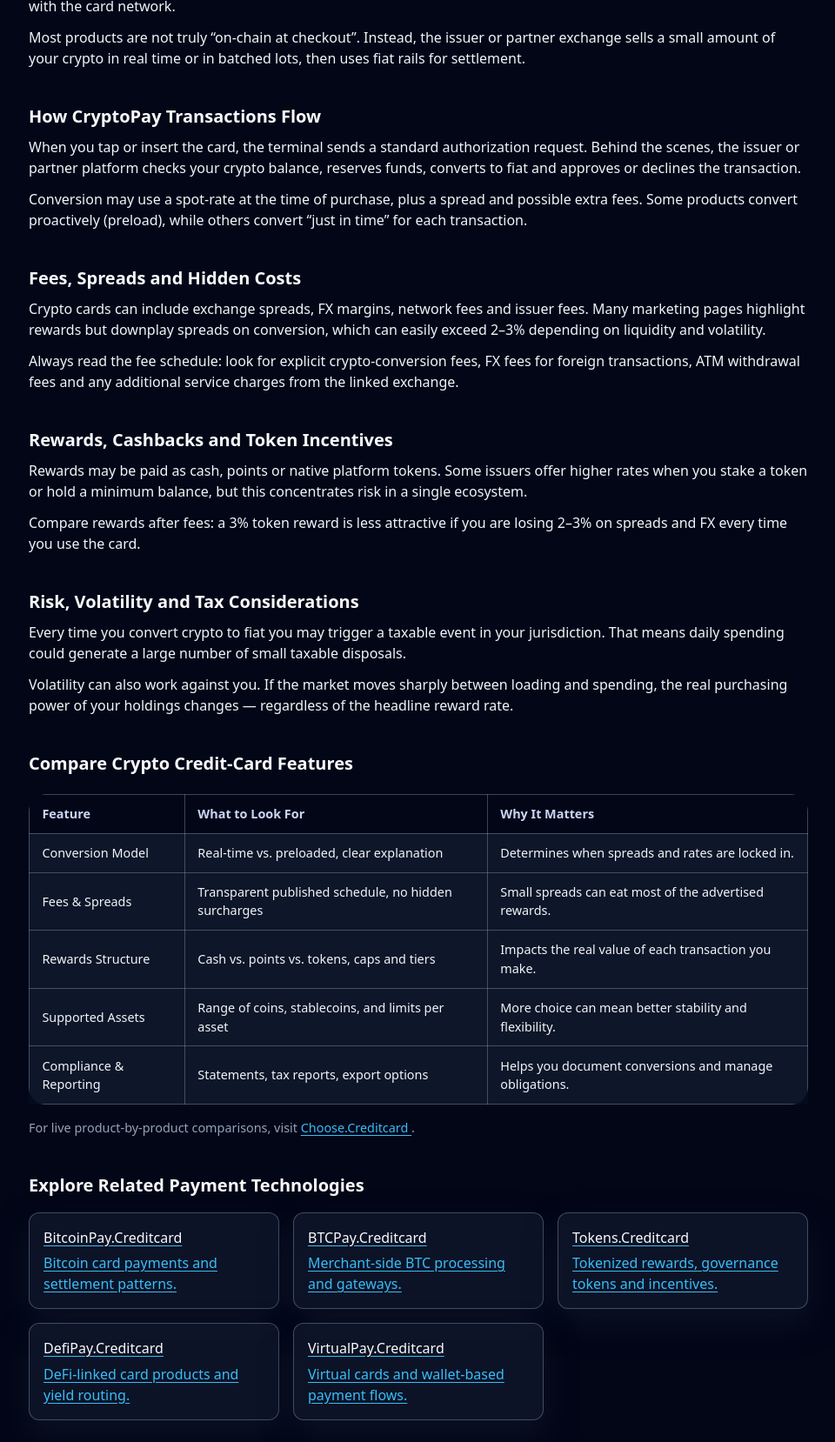
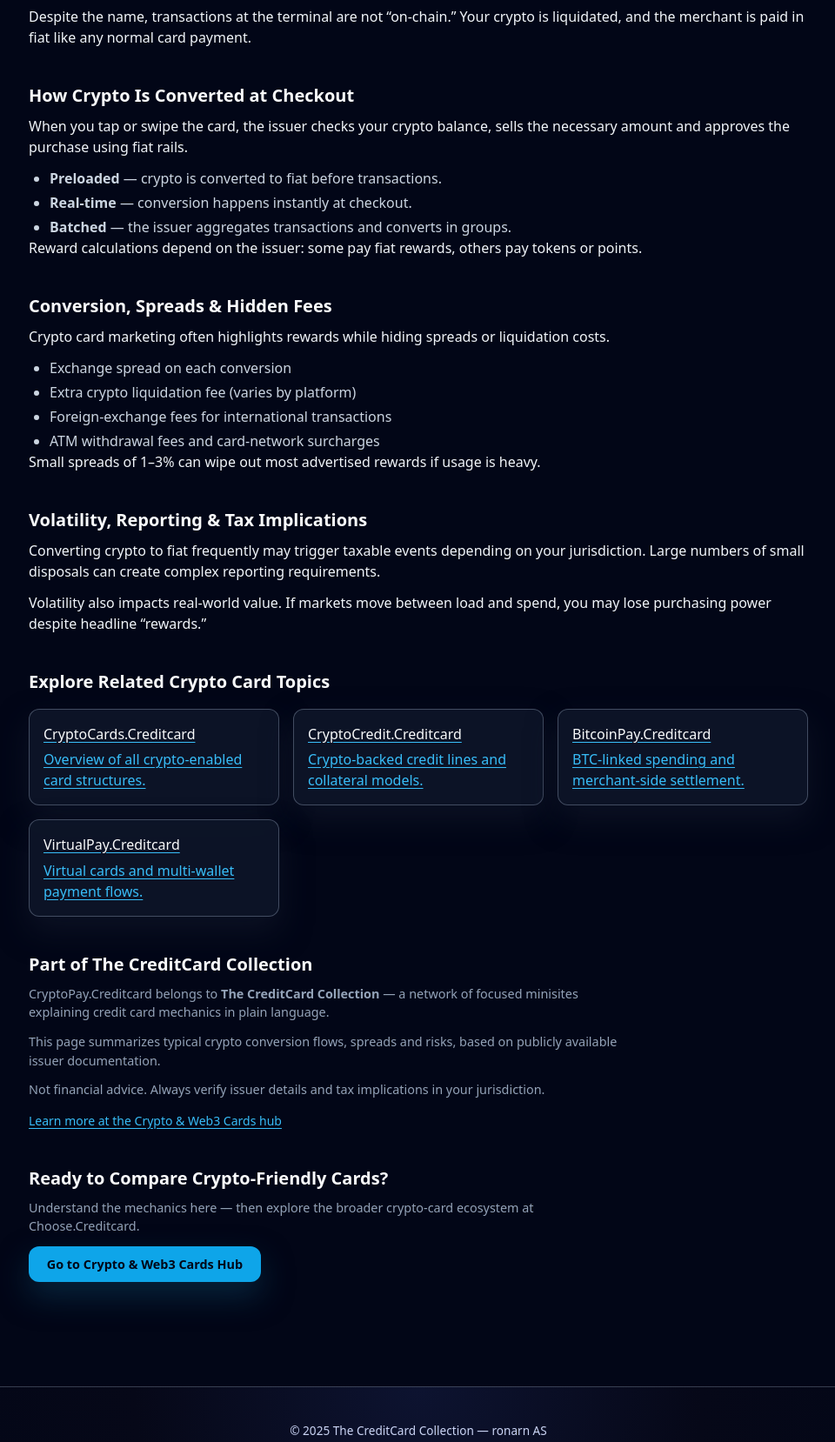
Before and after one commit to ChooseCreditCard/cryptopay.creditcard, a plain HTML site: page index.html in a window 1280 px wide. Shown: the part 559-2217 px from the top of the page at 87% size, without its empty margins (159-1119 px from the left). Drawn offline with nearby package versions, Linux system fonts and the light colour scheme.

Commit message:
Update index.html

```diff
--- a/index.html
+++ b/index.html
@@ -5,38 +5,39 @@
   <meta name="viewport" content="width=device-width, initial-scale=1" />
 
   <title>CryptoPay.Creditcard – How Crypto Credit-Card Payments Work</title>
-  <meta name="description" content="Understand how crypto-linked credit cards work: on-ramp/off-ramp, conversion, fees, rewards and risks. Independent overview of crypto card payments." />
+  <meta name="description" content="Independent guide to how crypto-linked credit cards convert assets to fiat at checkout. Understand conversion, spreads, rewards, wallets and risk." />
   <meta name="robots" content="index,follow" />
   <link rel="canonical" href="https://cryptopay.creditcard/" />
 
   <!-- Open Graph -->
   <meta property="og:title" content="CryptoPay.Creditcard – Crypto Credit-Card Payments Explained" />
-  <meta property="og:description" content="Learn how crypto credit cards convert your coins to fiat at the point of sale, what fees apply and how rewards are calculated." />
+  <meta property="og:description" content="How crypto is converted to fiat at checkout, what spreads apply, how rewards work and what risks to consider." />
   <meta property="og:type" content="website" />
   <meta property="og:url" content="https://cryptopay.creditcard/" />
-  <meta property="og:image" content="https://choose.creditcard/preview.png?utm_source=cryptopay.creditcard&utm_medium=referral&utm_campaign=og_image" />
+  <meta property="og:image" content="https://choose.creditcard/preview.png" />
 
   <!-- Twitter -->
   <meta name="twitter:card" content="summary_large_image" />
-  <meta name="twitter:title" content="CryptoPay.Creditcard – Crypto Credit-Card Payments Explained" />
-  <meta name="twitter:description" content="Independent explanation of crypto-linked credit cards, conversion paths, fees and tax considerations." />
-  <meta name="twitter:image" content="https://choose.creditcard/preview.png?utm_source=cryptopay.creditcard&utm_medium=referral&utm_campaign=twitter_image" />
+  <meta name="twitter:title" content="CryptoPay.Creditcard – Crypto Credit-Card Payments" />
+  <meta name="twitter:description" content="Independent explanation of crypto-linked card mechanics, conversion flows, fees and risk." />
+  <meta name="twitter:image" content="https://choose.creditcard/preview.png" />
 
   <!-- GA4 -->
   <script async src="https://www.googletagmanager.com/gtag/js?id=G-64FE63JQ3H"></script>
   <script>
     window.dataLayer = window.dataLayer || [];
-    function gtag(){dataLayer.push(arguments);}
+    function gtag(){ dataLayer.push(arguments); }
     gtag('js', new Date());
     gtag('config', 'G-64FE63JQ3H');
   </script>
 
-  <!-- Tailwind for utility classes -->
+  <!-- Tailwind -->
   <script src="https://cdn.tailwindcss.com"></script>
 
-  <!-- Your shared minisite styles -->
+  <!-- Shared minisite styles -->
   <link rel="stylesheet" href="./styles.css" />
 </head>
+
 <body class="bg-slate-950 text-slate-100">
 <header class="site-header">
   <div class="nav-inner max-w-6xl">
@@ -47,20 +48,21 @@
         <div class="brand-subtitle">Crypto Credit-Card Payments Explained</div>
       </div>
     </div>
-      <nav class="nav-links" aria-label="Page navigation">
+    <nav class="nav-links">
       <a href="#overview">Overview</a>
-        <a href="#mechanics">How It Works</a>
-        <a href="#compare">Compare</a>
+      <a href="#flow">Conversion Flow</a>
+      <a href="#fees">Fees</a>
+      <a href="#risks">Risks</a>
     </nav>
   </div>
 </header>
 
 <main class="cc-page">
+
   <!-- Breadcrumb -->
   <div class="cc-breadcrumb">
     <a href="https://choose.creditcard/?utm_source=cryptopay.creditcard&utm_medium=referral&utm_campaign=breadcrumb">Home</a>
-      &nbsp;›&nbsp;
-      CryptoPay.Creditcard
+    &nbsp;›&nbsp;CryptoPay.Creditcard
   </div>
 
   <!-- Hero -->
@@ -68,156 +70,118 @@
     <div class="hero-content">
       <h1>How Crypto Credit-Card Payments Actually Work</h1>
       <p class="hero-lead">
-          Crypto credit cards promise “spend your coins anywhere”. Here’s what really happens when you tap at the terminal — from conversion and spreads to rewards and tax questions.
+        Crypto-linked credit cards convert digital assets to fiat behind the scenes. Here’s how conversion, spreads, wallets and reward logic function in practice.
       </p>
-        <a class="cta" href="https://choose.creditcard/?utm_source=cryptopay.creditcard&utm_medium=referral&utm_campaign=hero_cta">
-          Compare crypto-friendly credit cards
+      <a class="cta" href="https://choose.creditcard/crypto/?utm_source=cryptopay.creditcard&utm_medium=referral&utm_campaign=hero_cta">
+        Explore Crypto & Web3 Cards
       </a>
     </div>
   </section>
 
-    <!-- Content sections -->
+  <!-- Overview -->
   <section id="overview" class="section">
-      <h2>What is a Crypto Credit Card?</h2>
-      <p>A crypto credit card looks and behaves like a normal Visa, Mastercard or similar, but is connected to a crypto wallet or exchange account. At the point of sale, your crypto is converted to fiat currency, which is used to settle the transaction with the card network.</p>
-      <p>Most products are not truly “on-chain at checkout”. Instead, the issuer or partner exchange sells a small amount of your crypto in real time or in batched lots, then uses fiat rails for settlement.</p>
+    <h2>What Is a Crypto Credit Card?</h2>
+    <p>Crypto credit cards look like standard Visa or Mastercard products, but they settle purchases by converting your crypto to fiat in real time. The issuer or linked exchange handles all conversions, custody and settlement through traditional payment rails.</p>
+    <p>Despite the name, transactions at the terminal are not “on-chain.” Your crypto is liquidated, and the merchant is paid in fiat like any normal card payment.</p>
   </section>
 
-    <section id="mechanics" class="section">
-      <h2>How CryptoPay Transactions Flow</h2>
-      <p>When you tap or insert the card, the terminal sends a standard authorization request. Behind the scenes, the issuer or partner platform checks your crypto balance, reserves funds, converts to fiat and approves or declines the transaction.</p>
-      <p>Conversion may use a spot-rate at the time of purchase, plus a spread and possible extra fees. Some products convert proactively (preload), while others convert “just in time” for each transaction.</p>
+  <!-- Flow -->
+  <section id="flow" class="section">
+    <h2>How Crypto Is Converted at Checkout</h2>
+    <p>When you tap or swipe the card, the issuer checks your crypto balance, sells the necessary amount and approves the purchase using fiat rails.</p>
+    <ul class="list-disc ml-6 mt-2 space-y-1 text-slate-300">
+      <li><strong>Preloaded</strong> — crypto is converted to fiat before transactions.</li>
+      <li><strong>Real-time</strong> — conversion happens instantly at checkout.</li>
+      <li><strong>Batched</strong> — the issuer aggregates transactions and converts in groups.</li>
+    </ul>
+    <p>Reward calculations depend on the issuer: some pay fiat rewards, others pay tokens or points.</p>
   </section>
 
-    <section class="section">
-      <h2>Fees, Spreads and Hidden Costs</h2>
-      <p>Crypto cards can include exchange spreads, FX margins, network fees and issuer fees. Many marketing pages highlight rewards but downplay spreads on conversion, which can easily exceed 2–3% depending on liquidity and volatility.</p>
-      <p>Always read the fee schedule: look for explicit crypto-conversion fees, FX fees for foreign transactions, ATM withdrawal fees and any additional service charges from the linked exchange.</p>
+  <!-- Fees -->
+  <section id="fees" class="section">
+    <h2>Conversion, Spreads & Hidden Fees</h2>
+    <p>Crypto card marketing often highlights rewards while hiding spreads or liquidation costs.</p>
+    <ul class="list-disc ml-6 mt-2 space-y-1 text-slate-300">
+      <li>Exchange spread on each conversion</li>
+      <li>Extra crypto liquidation fee (varies by platform)</li>
+      <li>Foreign-exchange fees for international transactions</li>
+      <li>ATM withdrawal fees and card-network surcharges</li>
+    </ul>
+    <p>Small spreads of 1–3% can wipe out most advertised rewards if usage is heavy.</p>
   </section>
 
-    <section class="section">
-      <h2>Rewards, Cashbacks and Token Incentives</h2>
-      <p>Rewards may be paid as cash, points or native platform tokens. Some issuers offer higher rates when you stake a token or hold a minimum balance, but this concentrates risk in a single ecosystem.</p>
-      <p>Compare rewards after fees: a 3% token reward is less attractive if you are losing 2–3% on spreads and FX every time you use the card.</p>
-    </section>
-
-    <section class="section">
-      <h2>Risk, Volatility and Tax Considerations</h2>
-      <p>Every time you convert crypto to fiat you may trigger a taxable event in your jurisdiction. That means daily spending could generate a large number of small taxable disposals.</p>
-      <p>Volatility can also work against you. If the market moves sharply between loading and spending, the real purchasing power of your holdings changes — regardless of the headline reward rate.</p>
-    </section>
-
-    <!-- Comparison block -->
-    <section id="compare" class="section">
-      <h2>Compare Crypto Credit-Card Features</h2>
-      <div class="table-wrap">
-        <table class="table">
-          <thead>
-            <tr>
-              <th>Feature</th>
-              <th>What to Look For</th>
-              <th>Why It Matters</th>
-            </tr>
-          </thead>
-          <tbody>
-            <tr>
-              <td>Conversion Model</td>
-              <td>Real-time vs. preloaded, clear explanation</td>
-              <td>Determines when spreads and rates are locked in.</td>
-            </tr>
-            <tr>
-              <td>Fees &amp; Spreads</td>
-              <td>Transparent published schedule, no hidden surcharges</td>
-              <td>Small spreads can eat most of the advertised rewards.</td>
-            </tr>
-            <tr>
-              <td>Rewards Structure</td>
-              <td>Cash vs. points vs. tokens, caps and tiers</td>
-              <td>Impacts the real value of each transaction you make.</td>
-            </tr>
-            <tr>
-              <td>Supported Assets</td>
-              <td>Range of coins, stablecoins, and limits per asset</td>
-              <td>More choice can mean better stability and flexibility.</td>
-            </tr>
-            <tr>
-              <td>Compliance &amp; Reporting</td>
-              <td>Statements, tax reports, export options</td>
-              <td>Helps you document conversions and manage obligations.</td>
-            </tr>
-          </tbody>
-        </table>
-      </div>
-      <p class="small">
-        For live product-by-product comparisons, visit
-        <a href="https://choose.creditcard/?utm_source=cryptopay.creditcard&utm_medium=referral&utm_campaign=comparison_section">
-          Choose.Creditcard
-        </a>.
-      </p>
+  <!-- Risks -->
+  <section id="risks" class="section">
+    <h2>Volatility, Reporting & Tax Implications</h2>
+    <p>Converting crypto to fiat frequently may trigger taxable events depending on your jurisdiction. Large numbers of small disposals can create complex reporting requirements.</p>
+    <p>Volatility also impacts real-world value. If markets move between load and spend, you may lose purchasing power despite headline “rewards.”</p>
   </section>
 
   <!-- Cluster links -->
   <section class="section">
-      <h2>Explore Related Payment Technologies</h2>
+    <h2>Explore Related Crypto Card Topics</h2>
     <div class="cluster-grid">
-        <a class="cluster-card" href="https://bitcoinpay.creditcard/?utm_source=cryptopay.creditcard&utm_medium=referral&utm_campaign=cluster_bitcoinpay">
+
+      <a class="cluster-card"
+         href="https://cryptocards.creditcard/?utm_source=cryptopay.creditcard&utm_medium=referral&utm_campaign=cluster_cryptocards">
+        <h3>CryptoCards.Creditcard</h3>
+        <p>Overview of all crypto-enabled card structures.</p>
+      </a>
+
+      <a class="cluster-card"
+         href="https://cryptocredit.creditcard/?utm_source=cryptopay.creditcard&utm_medium=referral&utm_campaign=cluster_cryptocredit">
+        <h3>CryptoCredit.Creditcard</h3>
+        <p>Crypto-backed credit lines and collateral models.</p>
+      </a>
+
+      <a class="cluster-card"
+         href="https://bitcoinpay.creditcard/?utm_source=cryptopay.creditcard&utm_medium=referral&utm_campaign=cluster_bitcoinpay">
         <h3>BitcoinPay.Creditcard</h3>
-          <p>Bitcoin card payments and settlement patterns.</p>
+        <p>BTC-linked spending and merchant-side settlement.</p>
       </a>
-        <a class="cluster-card" href="https://btcpay.creditcard/?utm_source=cryptopay.creditcard&utm_medium=referral&utm_campaign=cluster_btcpay">
-          <h3>BTCPay.Creditcard</h3>
-          <p>Merchant-side BTC processing and gateways.</p>
+
+      <a class="cluster-card"
+         href="https://virtualpay.creditcard/?utm_source=cryptopay.creditcard&utm_medium=referral&utm_campaign=cluster_virtualpay">
+        <h3>VirtualPay.Creditcard</h3>
+        <p>Virtual cards and multi-wallet payment flows.</p>
       </a>
-        <a class="cluster-card" href="https://tokens.creditcard/?utm_source=cryptopay.creditcard&utm_medium=referral&utm_campaign=cluster_tokens">
-          <h3>Tokens.Creditcard</h3>
-          <p>Tokenized rewards, governance tokens and incentives.</p>
-        </a>
-        <a class="cluster-card" href="https://defipay.creditcard/?utm_source=cryptopay.creditcard&utm_medium=referral&utm_campaign=cluster_defipay">
-          <h3>DefiPay.Creditcard</h3>
-          <p>DeFi-linked card products and yield routing.</p>
-        </a>
-        <a class="cluster-card" href="https://virtualpay.creditcard/?utm_source=cryptopay.creditcard&utm_medium=referral&utm_campaign=cluster_virtualpay">
-          <h3>VirtualPay.Creditcard</h3>
-          <p>Virtual cards and wallet-based payment flows.</p>
-        </a>
+
     </div>
   </section>
 
-    <!-- Collection section -->
+  <!-- Collection -->
   <section class="section">
     <h2>Part of The CreditCard Collection</h2>
     <p class="small">
-        CryptoPay.Creditcard is one spoke in <strong>The CreditCard Collection</strong> — a network of focused microsites operated by ronarn AS. Each site explains a single payment concept in clear language and then connects you to independent comparison tools.
+      CryptoPay.Creditcard belongs to <strong>The CreditCard Collection</strong> — a network of focused minisites explaining credit card mechanics in plain language.
     </p>
     <p class="small">
-        We do not issue cards. We summarize documentation, highlight trade-offs and link to external providers where you can read the full terms yourself.
+      This page summarizes typical crypto conversion flows, spreads and risks, based on publicly available issuer documentation.
     </p>
     <p class="small">
-        This site is informational only and does not provide financial, investment or tax advice. Always review official documentation and consider seeking independent advice if needed.
+      Not financial advice. Always verify issuer details and tax implications in your jurisdiction.
     </p>
 
-      <!-- Crypto & Web3 hub snippet -->
-      <p class="text-xs text-slate-500 mt-6">
-        This microsite is connected to the
-        <a href="https://choose.creditcard/crypto/?utm_source=cryptopay.creditcard&utm_medium=referral&utm_campaign=hub_crypto"
-           class="font-medium hover:text-slate-900">
-          Crypto &amp; Web3 Cards hub
+    <!-- HUB SNIPPET (CORRECT) -->
+    <div class="hub-link">
+      <a href="https://choose.creditcard/crypto/?utm_source=cryptopay.creditcard&utm_medium=referral&utm_campaign=minisite_to_hub"
+         class="text-sm text-slate-600 hover:text-slate-900">
+        Learn more at the Crypto & Web3 Cards hub
       </a>
-        on <a href="https://choose.creditcard/" class="font-medium hover:text-slate-900">Choose.Creditcard</a>.
-        Educational only – not an endorsement of any asset or provider.
-      </p>
+    </div>
   </section>
 
   <!-- Bottom CTA -->
   <section class="section">
     <h2>Ready to Compare Crypto-Friendly Cards?</h2>
     <p class="small">
-        Use CryptoPay.Creditcard to understand the mechanics — then head over to the main comparison hub to see which cards currently support crypto, stablecoins or on-ramp/off-ramp integrations.
+      Understand the mechanics here — then explore the broader crypto-card ecosystem at Choose.Creditcard.
     </p>
-      <a class="cta" href="https://choose.creditcard/?utm_source=cryptopay.creditcard&utm_medium=referral&utm_campaign=bottom_cta">
-        Go to Choose.Creditcard
+    <a class="cta" href="https://choose.creditcard/crypto/?utm_source=cryptopay.creditcard&utm_medium=referral&utm_campaign=bottom_cta">
+      Go to Crypto & Web3 Cards Hub
     </a>
   </section>
+
 </main>
 
 <footer class="mini-footer">
@@ -226,5 +190,6 @@
     Contact: <a href="mailto:support@cc.creditcard">support@cc.creditcard</a>
   </p>
 </footer>
+
 </body>
 </html>
```
Lines whose indentation alone changed are shown as unchanged.
